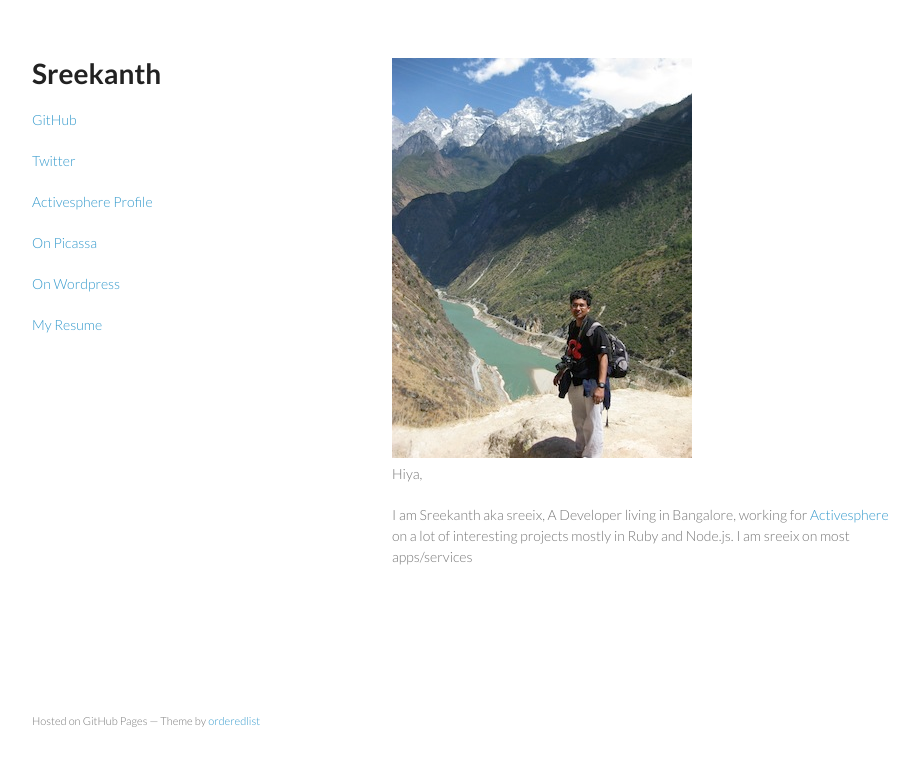
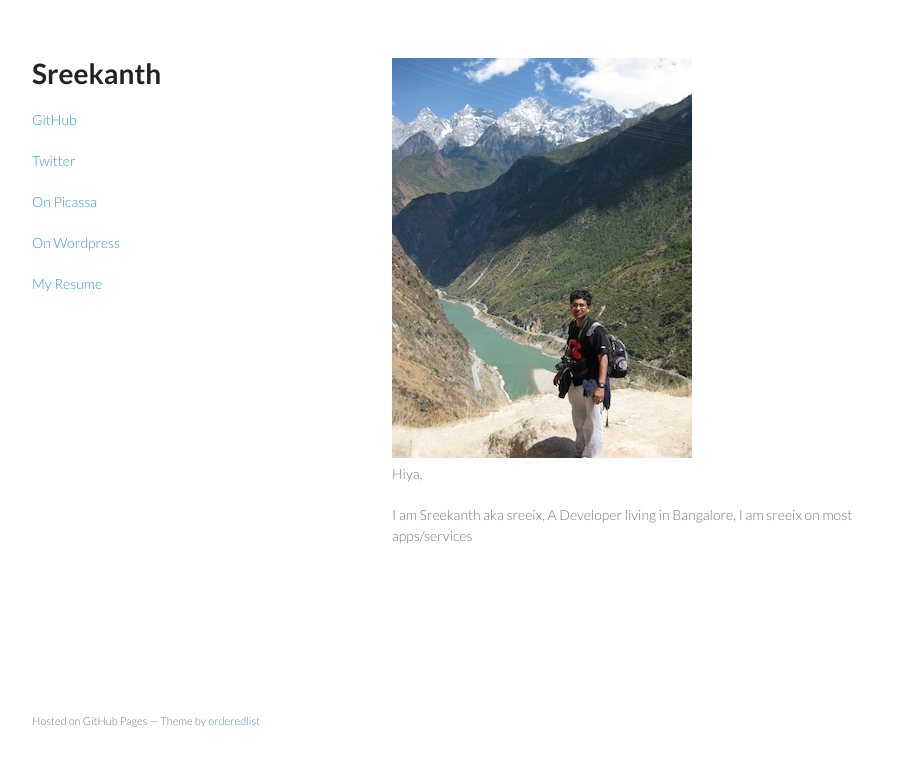
Before and after one commit to sreeix/sreeix.github.io, a plain HTML site: page index.html in a window 1280 px wide. Shown: the whole page, without its empty margins (178-1097 px from the left). Drawn offline with Linux system fonts and the light colour scheme.

Commit message:
Removing a/s profile

```diff
--- a/index.html
+++ b/index.html
@@ -18,7 +18,6 @@
 	<h1>Sreekanth</h1>
 	<p class="view"><a href="https://github.com/sreeix">GitHub</a></p>
 	<p class="view"><a href="http://twitter.com/sreeix/">Twitter</a></p>
-	<p class="view"><a href="http://www.activesphere.com/profiles/sreekanth_vadagiri.pdf">Activesphere Profile</a></p>
 	<p class="view"><a href="https://picasaweb.google.com/109424555593620921607">On Picassa</a></p>
 	<p class="view"><a href="http://livingforwards.wordpress.com">On Wordpress</a></p>
 	<p class="view"><a href="docs/sreekanth_zzz.pdf">My Resume</a></p>
@@ -28,7 +27,7 @@
 
 	<p>Hiya,</p>
 
-<p>I am Sreekanth aka sreeix, A Developer living in Bangalore, working for <a href="http://activesphere.com">Activesphere</a> on a lot of interesting projects mostly in Ruby and Node.js. I am sreeix on most apps/services</p>
+<p>I am Sreekanth aka sreeix, A Developer living in Bangalore, I am sreeix on most apps/services</p>
       </section>
       <footer>
 	<p><small>Hosted on GitHub Pages &mdash; Theme by <a href="https://github.com/orderedlist">orderedlist</a></small></p>
```
